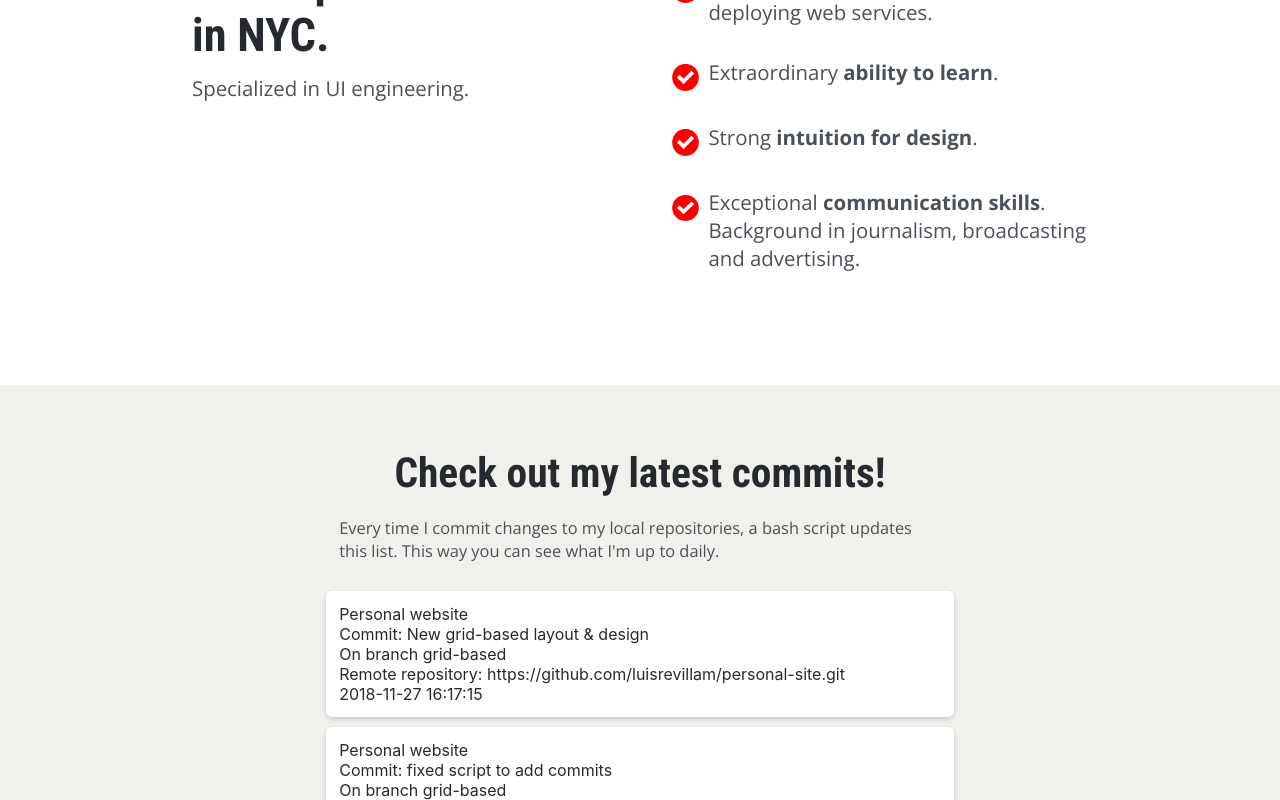
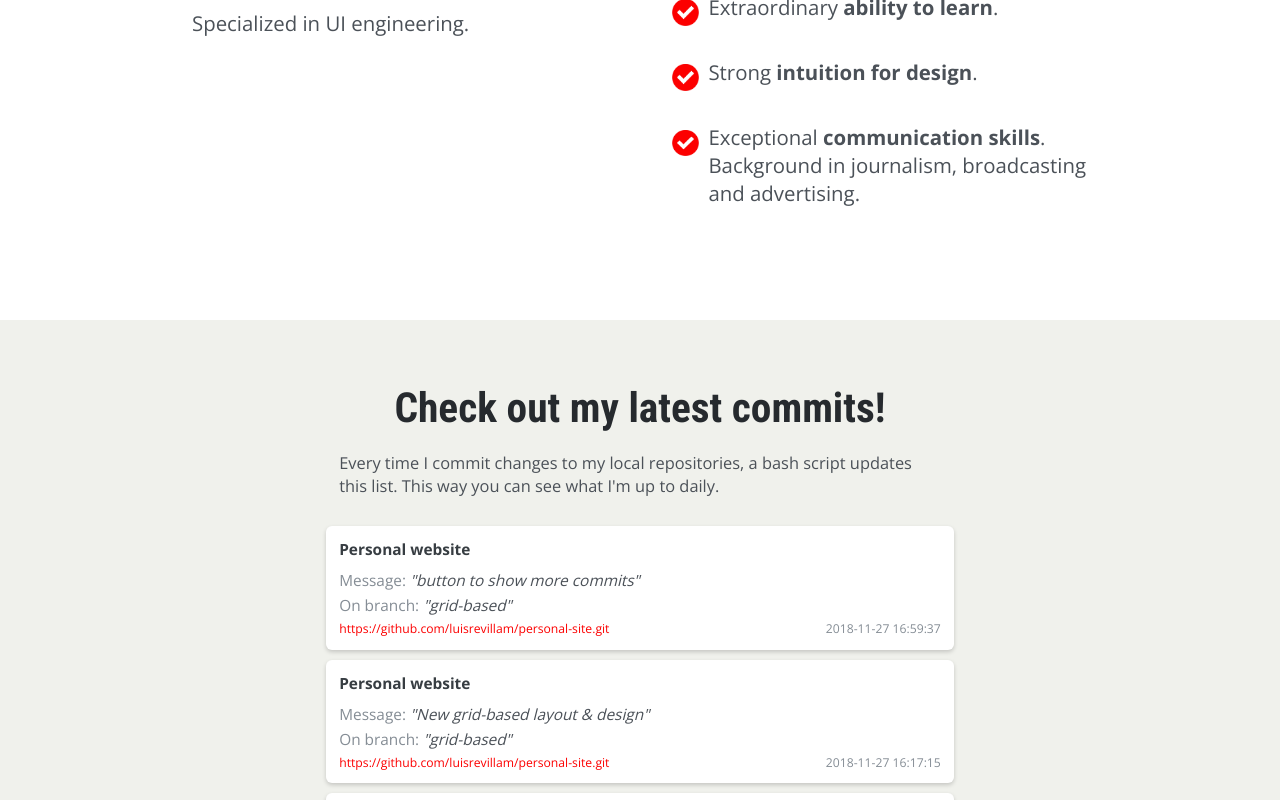
Before and after one commit to LuisRevillaM/personal-site, a React (Create React App) app: page / in a window 1280 px wide. Built offline with nearby package versions, Linux system fonts and the light colour scheme.

Commit message:
'Copy mail' functionality and styles of commit list

```diff
--- a/src/App.css
+++ b/src/App.css
@@ -36,9 +36,20 @@
   border: 2px solid #FC0000;
   cursor: pointer;
   height: 0px;
+  width: 6vw;
   transition: all 0.4s ease-out;
   font-family: 'Open Sans', sans-serif;
 
+}
+.copy-btn div {
+  text-align: center;
+  width: 100%;
+}
+
+.btn-success {
+font-weight: bold;
+    color: hsl(0,0%,100%, 0.9);
+    background-color: #FC0000;
 }
 
 .copy-btn:hover {
@@ -153,7 +164,7 @@
 
 .commit-box{
   overflow-y: scroll;
-  height: 60vh;
+  height: 55vh;
 }
 .commit {
   background-color: white;
@@ -161,20 +172,85 @@
   border-radius: 6px;
   padding: 1vw;
   width: 47vw;
-  color: #262A2E;
+  color: #4B5158;
+  font-size: calc(9px + 0.5vw);
+  font-family: 'Open Sans', sans-serif;
   box-shadow: 0px 2px 4px rgba(0,0,0,0.18);
 }
 .project-title {
+color: #373D42;
+padding-bottom: 0.8vw;
+font-weight: bold;
+}
+.commit-message{
+  margin-bottom: 0.3vw;
+font-style: italic;
+
+  color: #4B5158;
+
+}
+.commit-message span{
+  color: #858D95;
+  font-style: normal;
+
+
+}
+.working-branch {
+  margin-bottom: 0.3vw;
+  font-style: italic;
+
+
+}
+.working-branch span{
+  color: #858D95;
+  font-style: normal;
 
 }
 
-.commits-btn {
+.git-remote{
 
-  width: 100px;
+  display: flex;
+  justify-content: space-between;
+
+}
+.git-remote a{
+  text-decoration: none;
+  color: #FC0000;
+  font-size: calc(9px + 0.25vw);
+
+
+}
+.commit-date{
+  color: #858D95;
+  font-weight: lighter;
+  text-align: right;
+  font-size: calc(9px + 0.25vw);
 }
 
+
+.commits-btn {
+  background-color: #F0F1EC;
+  transition: all 0.06s ease-out;
+  padding-bottom: 15px;
+  border:0;
+  box-shadow: 0;
+  color: #FC0000;
+  font-family: "Open Sans", sans-serif;
+  font-size: calc(10px + 0.4vw);
+  cursor: pointer;
+  margin-top: 30px;
+}
+
+.commits-btn:hover {
+  border-bottom: 2px solid #Fc0000;
+}
+.commits-btn:focus {
+  outline: 0;
+}
 .footer {
   grid-row: 4/5;
   grid-column: 1/3;
   background-color: #FCDD25;
+  display: flex;
+
 }
--- a/src/App.js
+++ b/src/App.js
@@ -3,10 +3,33 @@ import "./App.css";
 import check from "./assets/check.png";
 import commits from "./commits.json";
 
+const copyToClipboard = str => {
+  const el = document.createElement("textarea"); // Create a <textarea> element
+  el.value = str; // Set its value to the string that you want copied
+  el.setAttribute("readonly", ""); // Make it readonly to be tamper-proof
+  el.style.position = "absolute";
+  el.style.left = "-9999px"; // Move outside the screen to make it invisible
+  document.body.appendChild(el); // Append the <textarea> element to the HTML document
+  const selected =
+    document.getSelection().rangeCount > 0 // Check if there is any content selected previously
+      ? document.getSelection().getRangeAt(0) // Store selection if found
+      : false; // Mark as false to know no selection existed before
+  el.select(); // Select the <textarea> content
+  document.execCommand("copy"); // Copy - only works as a result of a user action (e.g. click events)
+  document.body.removeChild(el); // Remove the <textarea> element
+  if (selected) {
+    // If a selection existed before copying
+    document.getSelection().removeAllRanges(); // Unselect everything on the HTML document
+    document.getSelection().addRange(selected); // Restore the original selection
+  }
+};
+
 class App extends Component {
   state = {
-    limit: 4,
-    btn: "Show more"
+    limit: 3,
+    btn: "Show more",
+    copy: "Copy my email",
+    btnSuccess: false
   };
   componentWillMount() {
     this.commitdata = commits.reverse();
@@ -27,8 +50,22 @@ class App extends Component {
       <div className="main-grid">
         <div className="header">
           <div className="name">Luis Revilla</div>{" "}
-          <div className="copy-btn">
-            <div>Copy my email</div>
+          <div
+            onClick={() => {
+              copyToClipboard("luisrevillameza@gmail.com");
+              this.setState({ copy: "Got it!", btnSuccess: true }, st => {
+                setTimeout(() => {
+                  this.setState({ btnSuccess: false }, () => {
+                    this.setState({ copy: "Copy my mail" });
+                  });
+                }, 400);
+              });
+            }}
+            className={
+              this.state.btnSuccess ? "copy-btn btn-success" : "copy-btn"
+            }
+          >
+            <div>{this.state.copy}</div>
           </div>
         </div>
         <div className="main">
@@ -100,12 +137,18 @@ class App extends Component {
               return (
                 <div className="commit">
                   <div className="project-title">{com.project}</div>
-                  <div className="commit-message">Commit: {com.commit}</div>
-                  <div className="working-branch">On branch {com.branch}</div>
+                  <div className="commit-message">
+                    <span>Message:</span> "{com.commit}"
+                  </div>
+                  <div className="working-branch">
+                    <span>On branch:</span> "{com.branch}"
+                  </div>
                   <div className="git-remote">
-                    Remote repository: {com.remote}{" "}
+                    <a target="_blank" href={com.remote}>
+                      {com.remote}
+                    </a>{" "}
+                    <div className="commit-date">{com.date}</div>
                   </div>
-                  <div className="commit-date">{com.date}</div>
                 </div>
               );
             })}
@@ -114,10 +157,10 @@ class App extends Component {
           <button
             className="commits-btn"
             onClick={() => {
-              if (this.state.limit === 4) {
-                this.setState({ limit: 10, btn: "Show less" });
-              } else if (this.state.limit === 10) {
-                this.setState({ limit: 4, btn: "Show more" });
+              if (this.state.limit === 3) {
+                this.setState({ limit: 20, btn: "Show less" });
+              } else if (this.state.limit === 20) {
+                this.setState({ limit: 3, btn: "Show more" });
               }
             }}
           >
--- a/src/commits.json
+++ b/src/commits.json
@@ -30,43 +30,8 @@
   {
     "project": "Personal website",
     "branch": "grid-based",
-    "commit": "Testing middle step to extract last 20 commits",
+    "commit": "button to show more commits",
     "remote": "https://github.com/luisrevillam/personal-site.git",
-    "date": "2018-11-26 15:36:28"
-  },
-  {
-    "project": "Personal website",
-    "branch": "grid-based",
-    "commit": "fixed script to add commits",
-    "remote": "https://github.com/luisrevillam/personal-site.git",
-    "date": "2018-11-26 15:40:26"
-  },
-  {
-    "project": "Personal website",
-    "branch": "grid-based",
-    "commit": "New grid-based layout & design",
-    "remote": "https://github.com/luisrevillam/personal-site.git",
-    "date": "2018-11-27 16:17:15"
-  },
-  {
-    "project": "Personal website",
-    "branch": "grid-based",
-    "commit": "Testing middle step to extract last 20 commits",
-    "remote": "https://github.com/luisrevillam/personal-site.git",
-    "date": "2018-11-26 15:36:28"
-  },
-  {
-    "project": "Personal website",
-    "branch": "grid-based",
-    "commit": "fixed script to add commits",
-    "remote": "https://github.com/luisrevillam/personal-site.git",
-    "date": "2018-11-26 15:40:26"
-  },
-  {
-    "project": "Personal website",
-    "branch": "grid-based",
-    "commit": "New grid-based layout & design",
-    "remote": "https://github.com/luisrevillam/personal-site.git",
-    "date": "2018-11-27 16:17:15"
+    "date": "2018-11-27 16:59:37"
   }
 ]
```
